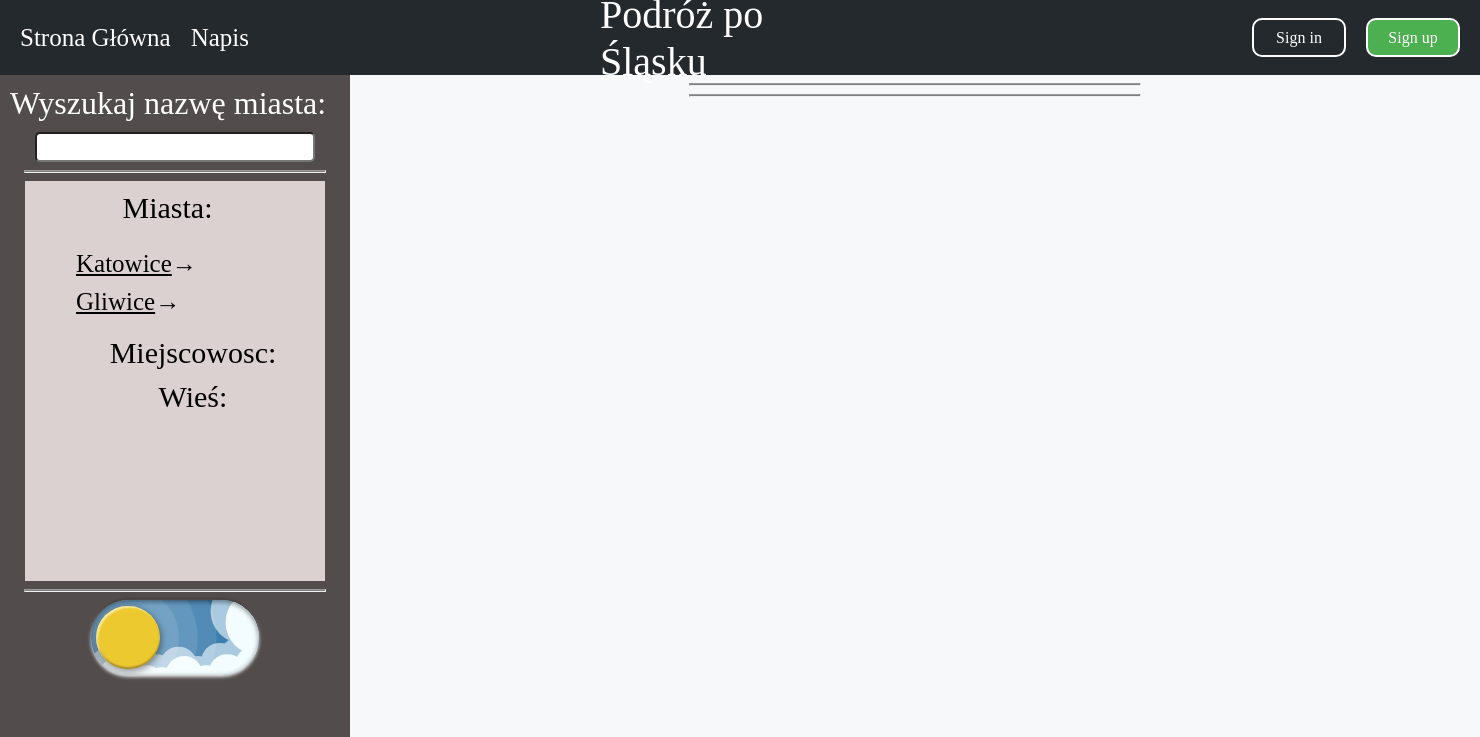
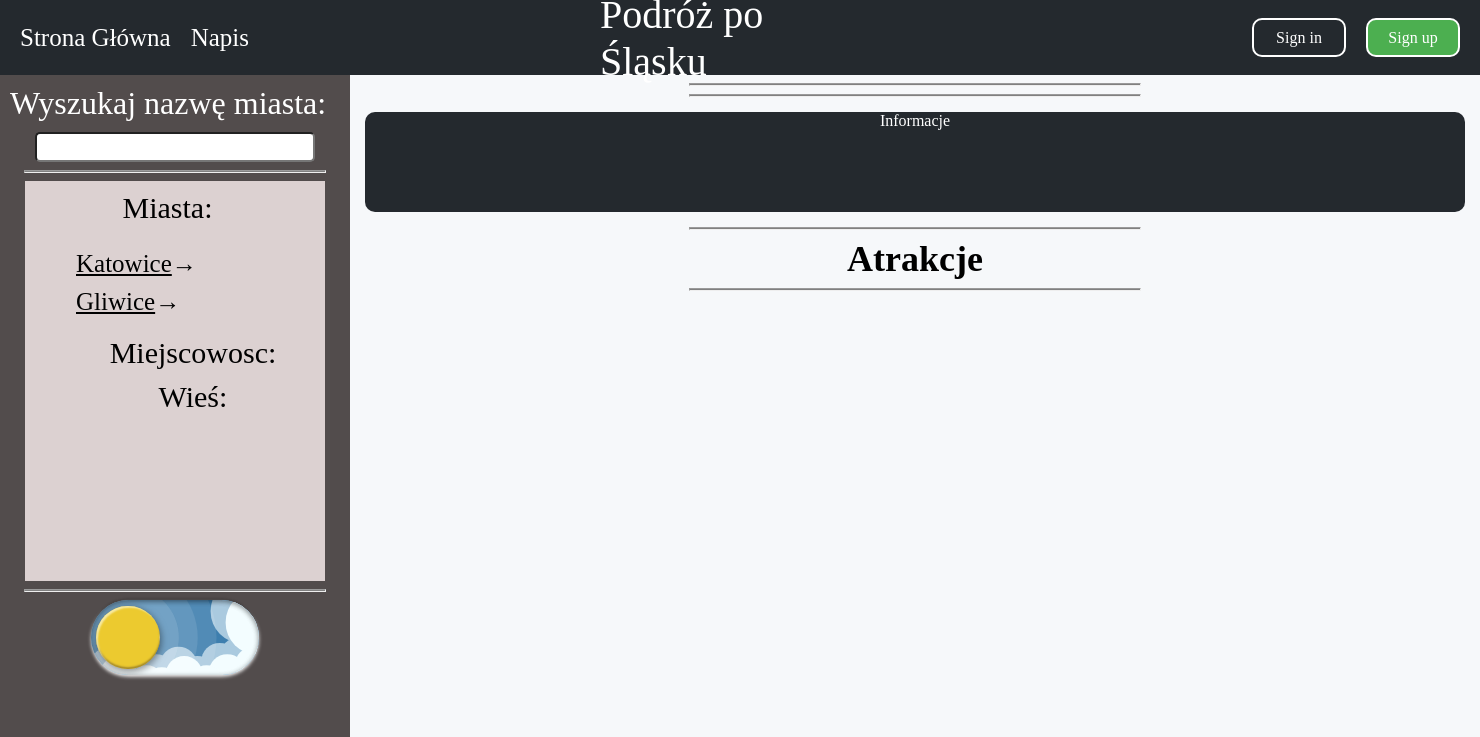
Before and after one commit to Projects-Makers/final_site, a PHP site: page /index.php?strona=podstrona-miasta in a window 1480 px wide. Shown: the top 737 px of the page. Run offline with PHP 8.4, Linux system fonts and the light colour scheme; data comes from the database, SQL or seed files in the repository; data that the repository does not hold is empty.

Commit message:
ZXZ
ZDZDSFDSFDFSF

```diff
--- a/php/podstrona-miasta.php
+++ b/php/podstrona-miasta.php
@@ -1,6 +1,7 @@
 <div class="section1">
 <div class="center1">
 <hr style="width: 450px; height: 1px; background-color: gray; "></hr>
+<div class="czcionka">
     <?php
     require("config.php");
     $nr = $_GET["id"];
@@ -8,13 +9,11 @@
     $wiersz = mysqli_fetch_array($wynik);
     echo '<b>' . $wiersz["miasto"] . '</b>';
     ?>
-
+</div>
 <hr style="width: 450px; height: 1px; background-color: gray; "></hr>
-<p>
-<?php
-    $wynik = mysqli_query($conn,"SELECT * FROM  miasta where id='$nr'");
-    $wiersz = mysqli_fetch_array($wynik);
-    echo '<b>' . $wiersz["opis_miasto"] . '</b>';
-?>
+<div class="info1">Informacje</div>
+<hr style="width: 450px; height: 1px; background-color: gray; "></hr>
+<div class="czcionka"><b>Atrakcje</b></div>
+<hr style="width: 450px; height: 1px; background-color: gray; "></hr>
 </div>
 </div>
--- a/style/podstrona.css
+++ b/style/podstrona.css
@@ -4,3 +4,19 @@
     text-align: center;
     margin-top: 0px;
 }
+
+.czcionka{
+    font-size: 36px;
+}
+
+.info1{
+    background-color: #24292e;
+    width: 1100px;
+    height: 100px;
+    color: white;
+    text-align: center;
+    margin: auto;
+    padding: auto;
+    border-radius: 10px;
+    margin: 15px 0px;
+}
```
Also changed, not shown: javascript/button.js (added, +7 -0 lines), javascript/mapa.js (+13 -6 lines), php/informacje.php (added, +9 -0 lines), php/section.php (+15 -5 lines), style/section.css (+24 -3 lines).
